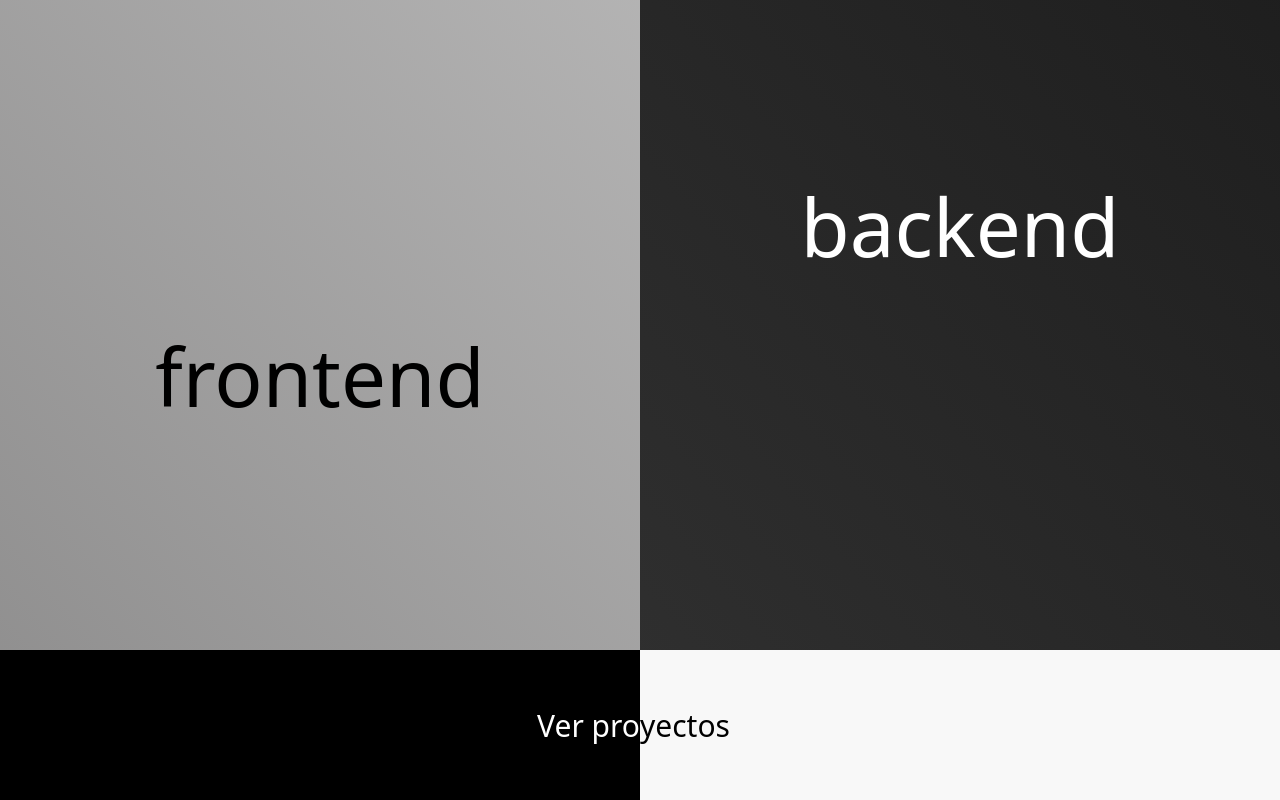
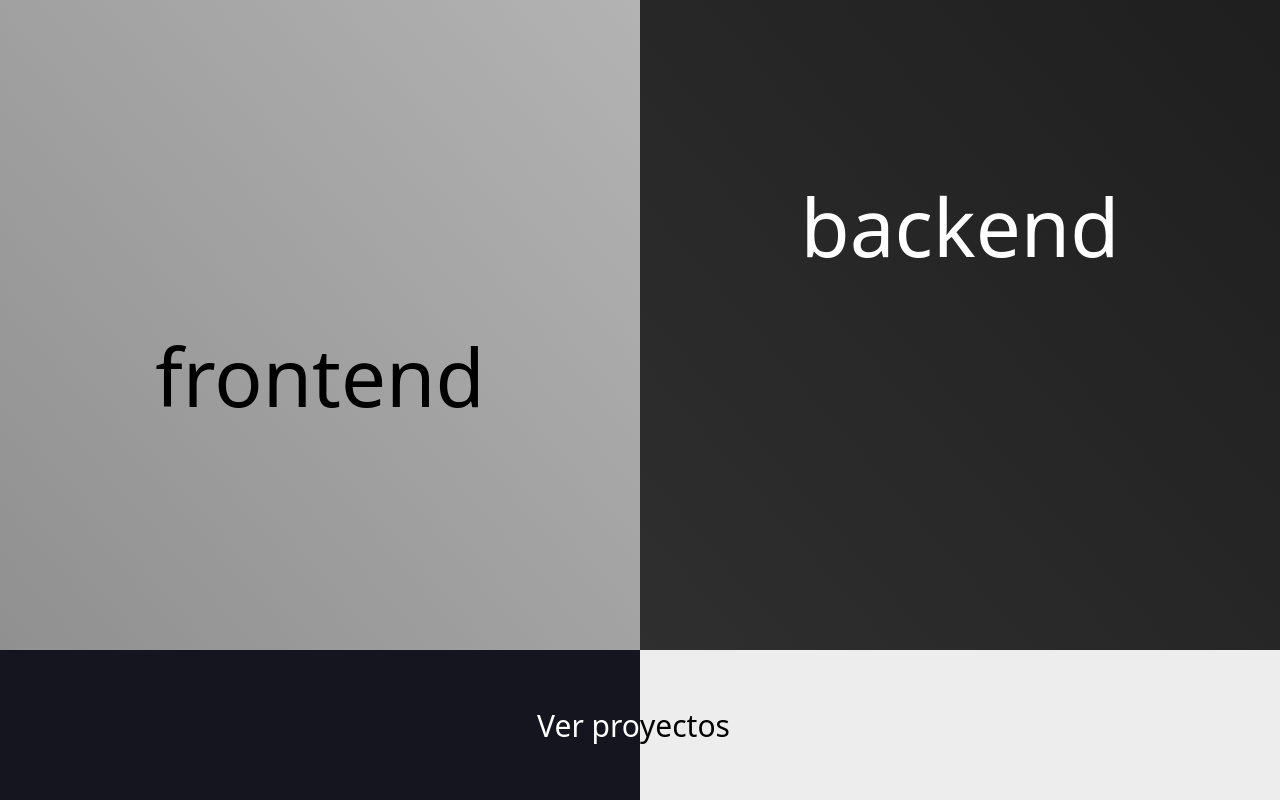
Before and after one commit to ChristianMagallanes24/frontback, a React (Create React App) app: page / in a window 1280 px wide. In both pictures the pointer is over the element 640 px from the left and 835 px from the top of the page. Shown: the part 110-910 px from the top of the page. Built offline with nearby package versions, Linux system fonts and the light colour scheme; a web font is replaced by a local one.

Commit message:
nuevo commit

```diff
--- a/src/sass/App.scss
+++ b/src/sass/App.scss
@@ -11,9 +11,11 @@
     rgb(0, 0, 0) 50%,
     rgb(248, 248, 248) 50%
   );
-
   height: 150px;
-
+  &:hover{
+        background: linear-gradient(to right, rgb(21, 21, 31) 50%, rgb(237, 237, 238) 50%);
+    transition: 0.5s;
+  }
   .btn-proyectos {
     display: flex;
     justify-content: center;
```
